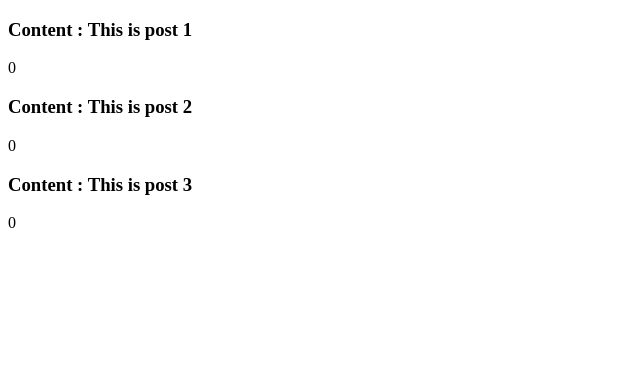
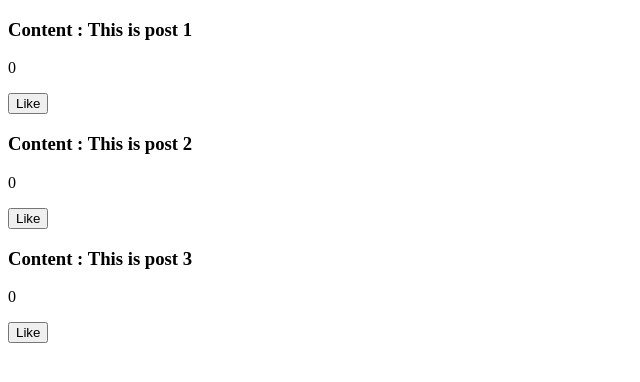
Before and after one commit to Kun7l/Bacancy-Training-Angular, an Angular app in the folder Sessions/observables-assignment/: page / in a window 1280 px wide. Shown: the top 382 px of the page, without its empty margins (0-640 px from the left). Built offline with nearby package versions, Linux system fonts and the light colour scheme.

Commit message:
feat: likes button added

```diff
--- a/Sessions/observables-assignment/src/app/components/social-media-feed/social-media-feed.html
+++ b/Sessions/observables-assignment/src/app/components/social-media-feed/social-media-feed.html
@@ -1,5 +1,5 @@
 <div class="feed-container">
     @for (post of initalPosts(); track $index) {
-        <app-social-media-post [post]="post" />
+    <app-social-media-post [post]="post" (likeButtonEvent)="updateLike($event)" />
     }
 </div>
--- a/Sessions/observables-assignment/src/app/components/social-media-feed/social-media-feed.ts
+++ b/Sessions/observables-assignment/src/app/components/social-media-feed/social-media-feed.ts
@@ -1,6 +1,7 @@
 import { Component, signal } from '@angular/core';
 import { PostDetails } from '../../post-type';
-import { SocialMediaPost } from "../social-media-post/social-media-post";
+import { SocialMediaPost } from '../social-media-post/social-media-post';
+import { map } from 'rxjs';
 
 @Component({
   selector: 'app-social-media-feed',
@@ -26,4 +27,12 @@ export class SocialMediaFeed {
       likes: 0,
     },
   ]);
+
+  updateLike(newId: number) {
+    this.initalPosts.update((posts) =>
+      posts.map((post, index) =>
+        index == newId ? { ...post, likes: post.likes + 1 } : post,
+      ),
+    );
+  }
 }
--- a/Sessions/observables-assignment/src/app/components/social-media-post/social-media-post.html
+++ b/Sessions/observables-assignment/src/app/components/social-media-post/social-media-post.html
@@ -1,4 +1,5 @@
 <div class="post-details-container">
     <h3>Content : {{post()?.content}}</h3>
     <p>{{post()?.likes}}</p>
+    <button (click)="likeButton(post()!.id)">Like</button>
 </div>
--- a/Sessions/observables-assignment/src/app/components/social-media-post/social-media-post.ts
+++ b/Sessions/observables-assignment/src/app/components/social-media-post/social-media-post.ts
@@ -1,4 +1,4 @@
-import { Component, input } from '@angular/core';
+import { Component, input, linkedSignal, output } from '@angular/core';
 import { PostDetails } from '../../post-type';
 
 @Component({
@@ -9,4 +9,9 @@ import { PostDetails } from '../../post-type';
 })
 export class SocialMediaPost {
   post = input<PostDetails>();
+  likeButtonEvent = output<number>();
+
+  likeButton(id: number) {
+    this.likeButtonEvent.emit(id);
+  }
 }
```
